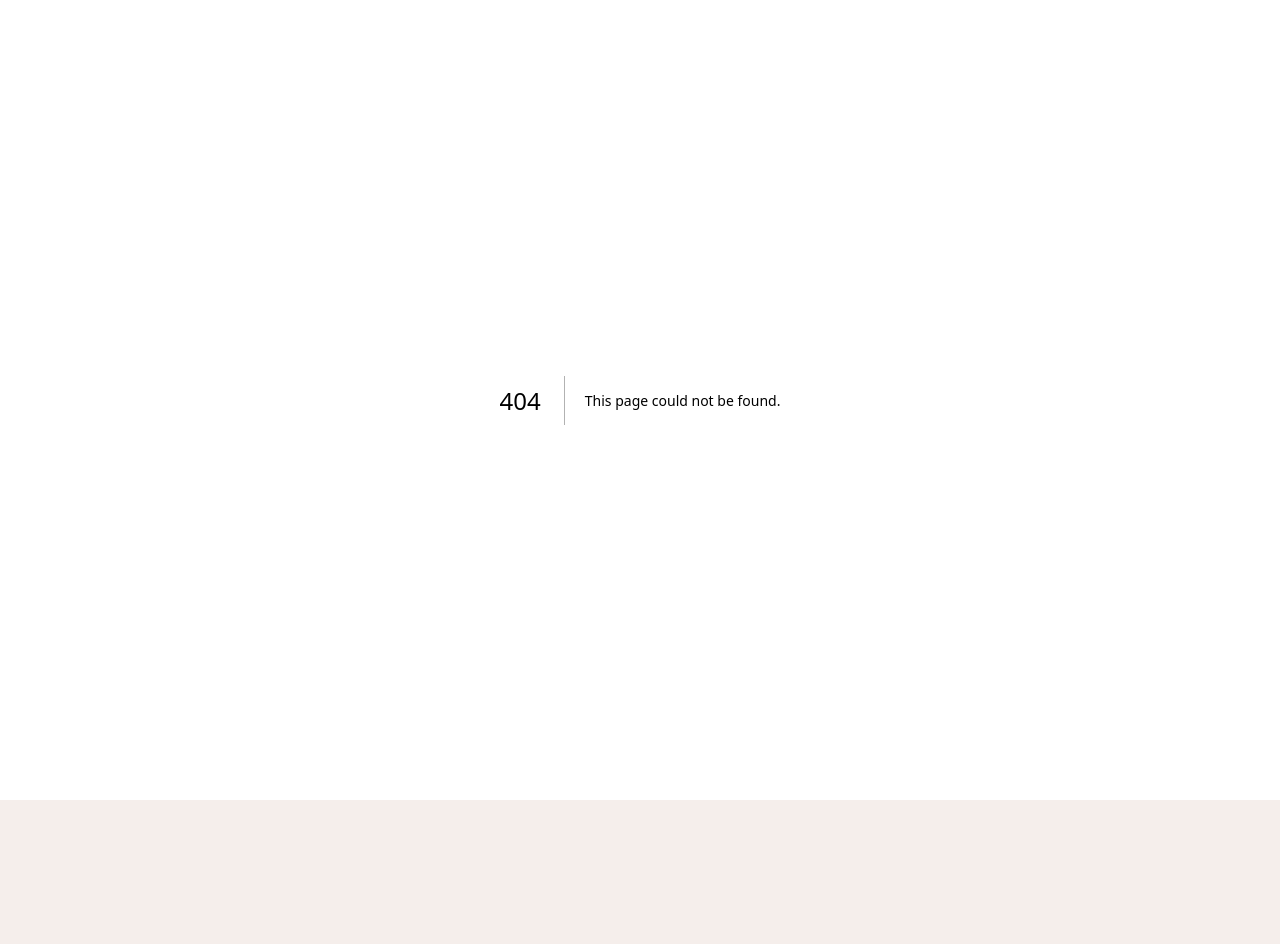
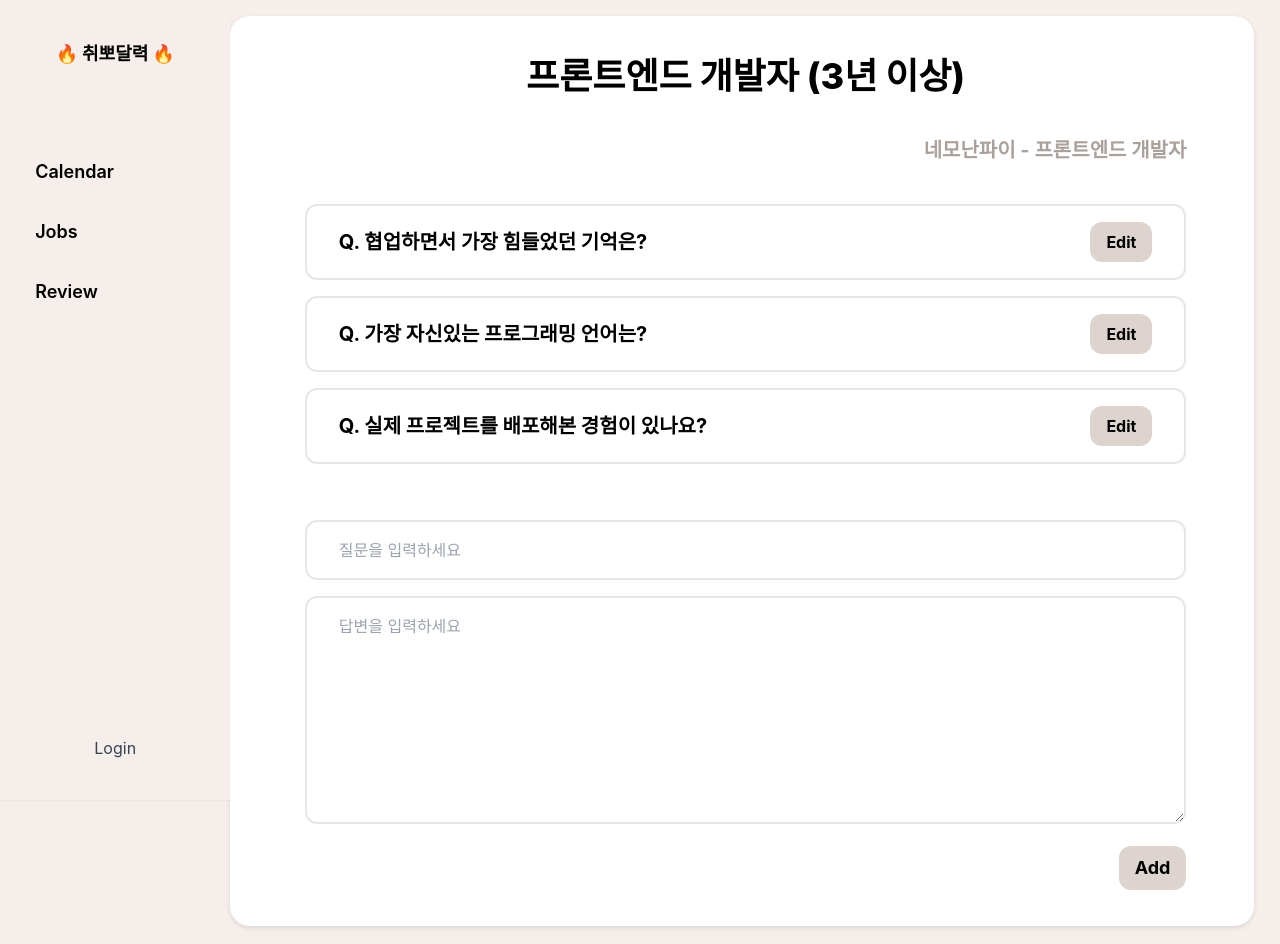
Before and after one commit to squarepieSNUWP/JobCalendar, a Next.js app: page /review/1 in a window 1280 px wide. Before the commit this address had no page. Before the commit the page ends 800 px from the top, so only its background shows below. Built offline with nearby package versions, Linux system fonts and the light colour scheme; no server answers.

Commit message:
Feat: 회고 페이지 구현 - id param 받아서, 더미데이터에서 job 객체 가져옴 - 해당 job 객체의 reviews 배열을 돌며 question & answer 렌더링 - Q&A 토글 - Q&A 추가 - Q&A 수정

```diff
--- /dev/null
+++ b/src/pages/review/[id].js
@@ -0,0 +1,170 @@
+import { useRouter } from "next/router"
+import { jobs } from "@/data";
+import { useEffect, useState } from "react";
+import Layout from "@/components/Layout";
+
+export default function Review() {
+    const router = useRouter();
+    const { id } = router.query;
+
+    const [job, setJob] = useState();
+    const [open, setOpen] = useState([]);
+    const [edit, setEdit] = useState([]);
+    const [formData, setFormData] = useState({
+        question: "",
+        answer: "",
+    });
+    const [editData, setEditData] = useState({
+        question: "",
+        answer: "",
+    });
+
+    useEffect(() => {
+        // 해당 페이지의 id를 가진 job을 찾아서 setJob
+        const job = jobs.find((j) => j.id === Number(id));
+        setJob(job);
+
+        // open, edit 배열 초기화 (질문 답변을 보여줄지 말지, 수정할지 말지 - 각 job별로 배열을 만들어서 관리)
+        setOpen(job?.reviews.map(() => false));
+        setEdit(job?.reviews.map(() => false));
+    }, [id]);
+
+
+
+    return job && job.reviews && (
+        <Layout>
+            <h1 className="text-4xl font-extrabold text-center text-primary mb-10">{job.title}</h1>
+            <p className="text-xl font-bold text-[#ABA19C] mb-10 text-right">{job.company} - {job.occupation}</p>
+            <div className="flex flex-col">
+
+                {job.reviews.map((review, index) => (
+                    <div
+                    key={index}
+                    className="w-full border-2 border-primary px-8 py-4 rounded-xl mb-4 cursor-pointer"
+                    onClick={() => setOpen(prevArr => {
+                        const newArr = [...prevArr];
+                        newArr[index] = !newArr[index];
+                        return newArr;
+                    })}
+                    >
+                        <div className="w-full flex justify-between items-center">
+
+                            {edit[index] ? (
+                                <input type="text"
+                                className="w-full border-2 border-primary px-8 py-4 rounded-xl mb-4" placeholder="질문을 입력하세요"
+                                value={editData.question}
+                                onChange={(e) => setEditData({...editData, question: e.target.value})} />
+                            ) : (
+                                <p className="text-xl font-bold text-primary">Q. {review.question}</p>
+                            )}
+
+                            <div>
+                                {edit[index] ? (
+                                    <div className="flex ml-6">
+                                        <button
+                                        className="text-base font-bold text-primary bg-secondary hover:text-[#ABA19C] hover:bg-primary px-4 py-2 rounded-xl hover:scale-95 mr-4"
+                                        onClick={() => {
+                                            setJob({
+                                                ...job,
+                                                reviews: job.reviews.map((r, i) => {
+                                                    if (i === index) {
+                                                        return editData;
+                                                    } else {
+                                                        return r;
+                                                    }
+                                                }),
+                                            });
+                                            setEdit(prevArr => {
+                                                const newArr = [...prevArr];
+                                                newArr[index] = !newArr[index];
+                                                return newArr;
+                                            });
+                                            console.log("SETEDIT");
+                                        }}
+                                        >
+                                            Save
+                                        </button>
+                                        <button
+                                        className="text-base font-bold text-primary bg-secondary hover:text-[#ABA19C] hover:bg-primary px-4 py-2 rounded-xl hover:scale-95"
+                                        onClick={() => {
+                                            setEdit(prevArr => {
+                                                const newArr = [...prevArr];
+                                                newArr[index] = !newArr[index];
+                                                return newArr;
+                                            });
+                                        }}
+                                        >
+                                            Cancel
+                                        </button>
+                                    </div>
+                                ) : (
+                                    <button
+                                    onClick={() => {
+                                        setEditData({
+                                            question: review.question,
+                                            answer: review.answer,
+                                        })
+                                        setEdit(prevArr => {
+                                            const newArr = [...prevArr];
+                                            newArr[index] = !newArr[index];
+                                            return newArr;
+                                        });
+                                    }}
+                                    className="text-base font-bold text-primary bg-secondary hover:text-[#ABA19C] hover:bg-primary px-4 py-2 rounded-xl hover:scale-95">
+                                        Edit
+                                    </button>
+                                )}
+                            </div>
+                        </div>
+                        {(open[index] || edit[index]) && (
+                            <div>
+                                {edit[index] ? (
+                                    <textarea rows={8} cols={35}
+                                    className="w-full border-2 border-primary px-8 py-4 rounded-xl mb-4" placeholder="답변을 입력하세요"
+                                    value={editData.answer}
+                                    onChange={(e) => setEditData({...editData, answer: e.target.value})}
+                                    />
+                                ) : (
+                                    <p className="text-base font-bold text-[#ABA19C] my-4">A. {review.answer}</p>
+                                )}
+                            </div>
+                        )}
+                    </div>
+                ))}
+
+            </div>
+
+            <div className="my-10">
+                <input type="text"
+                className="w-full border-2 border-primary px-8 py-4 rounded-xl mb-4" placeholder="질문을 입력하세요"
+                value={formData.question}
+                onChange={(e) => setFormData({...formData, question: e.target.value})} />
+
+                <textarea rows={8} cols={35}
+                className="w-full border-2 border-primary px-8 py-4 rounded-xl mb-4" placeholder="답변을 입력하세요"
+                value={formData.answer}
+                onChange={(e) => setFormData({...formData, answer: e.target.value})}
+                />
+                <button
+                className="text-lg font-bold text-primary bg-secondary hover:text-[#ABA19C] hover:bg-primary px-4 py-2 mb-4 rounded-xl hover:scale-95 float-right"
+                onClick={() => {
+                    setJob({
+                        ...job,
+                        reviews: [
+                            ...job.reviews,
+                            formData,
+                        ],
+                    });
+                    setFormData({
+                        question: "",
+                        answer: "",
+                    });
+                }
+                }
+                >
+                    Add
+                </button>
+            </div>
+        </Layout>
+    )
+}
--- /dev/null
+++ b/src/pages/review/index.js
@@ -0,0 +1,22 @@
+import Layout from "@/components/Layout";
+import { jobs } from "@/data";
+import { useRouter } from "next/router";
+
+export default function ReviewList() {
+    const router = useRouter();
+
+    return (
+        <Layout>
+            <h1 className="text-6xl font-extrabold text-center text-primary">Review</h1>
+            {jobs.map((j, index) => (
+                <div onClick={() => router.push(`/review/${j.id}`)} key={index} className="border-b border-gray-300 dark:border-gray-700 my-4 py-4 cursor-pointer">
+                    <h2 className="text-2xl font-bold text-primary mb-3">{j.title}</h2>
+                    <h3 className="text-xl font-bold text-[#ABA19C]">{j.company}</h3>
+                    <p>
+                        <span className="text-gray-400"> {(new Date(j.endDate)).toLocaleDateString()}</span>
+                    </p>
+                </div>
+            ))}
+        </Layout>
+    )
+}
```
